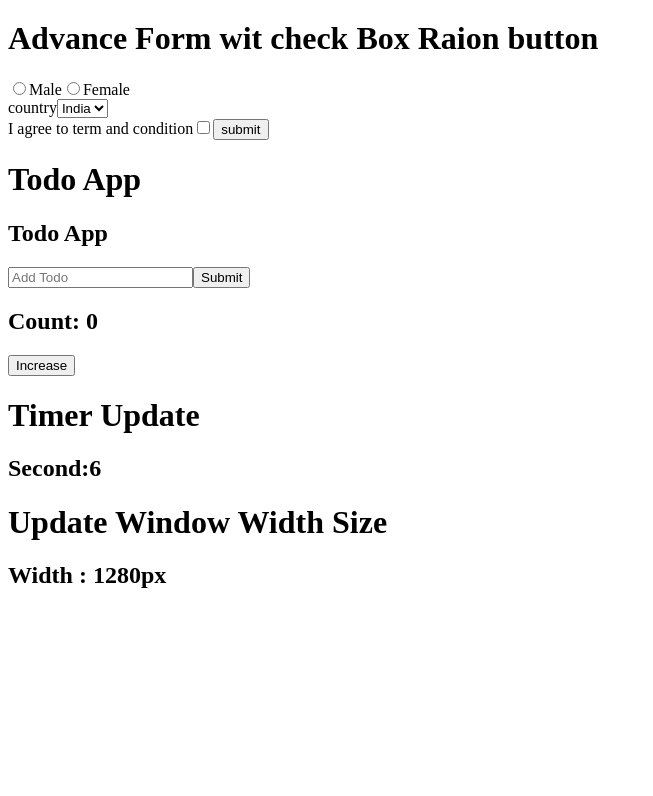
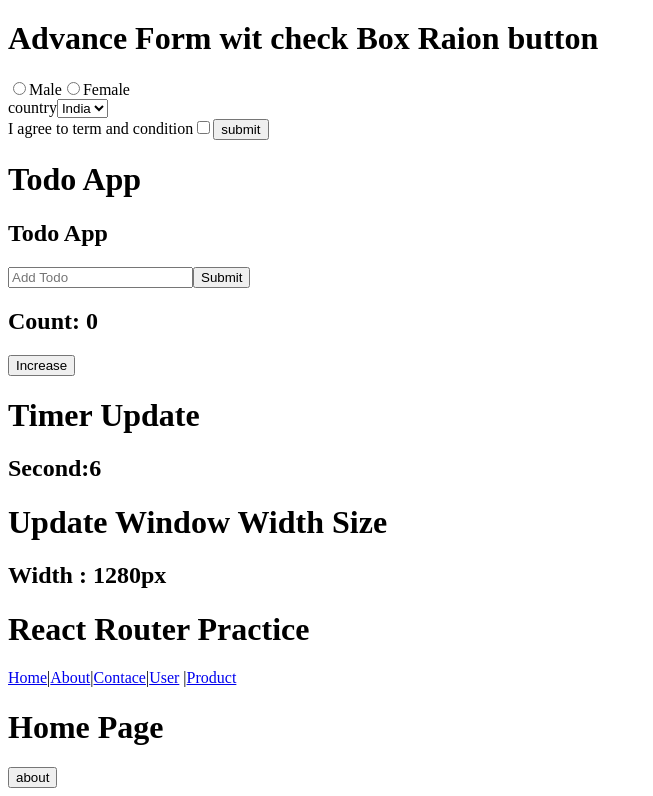
Before and after one commit to aadilne/full-stack-practice, a React (Vite) app in the folder ReactJS/ReactJSPractice/: page / in a window 1280 px wide. Shown: the part 2881-3677 px from the top of the page, without its empty margins (0-653 px from the left). Before the commit the page ends 3490 px from the top, so only its background shows below. Built offline with nearby package versions, Linux system fonts and the light colour scheme.

Commit message:
Practice React Router in ReactJS

```diff
--- a/ReactJS/ReactJSPractice/package.json
+++ b/ReactJS/ReactJSPractice/package.json
@@ -11,7 +11,8 @@
   },
   "dependencies": {
     "react": "^19.2.6",
-    "react-dom": "^19.2.6"
+    "react-dom": "^19.2.6",
+    "react-router-dom": "^7.18.0"
   },
   "devDependencies": {
     "@eslint/js": "^10.0.1",
--- a/ReactJS/ReactJSPractice/src/App.jsx
+++ b/ReactJS/ReactJSPractice/src/App.jsx
@@ -11,10 +11,31 @@ import Todo from './component/Todo'
 import UseEffectHook from './component/UseEffectHook'
 import Timer from './component/Timer'
 
+import RouterHome from './component/RouterHome'
+import RouterAbout from './component/RouterAbout'
+import RouterContact from './component/RouterContact'
+
+import { BrowserRouter, Routes, Route , Link , useParams } from "react-router-dom";
+
+import RouterProdect from './component/RouterProdect'
+
+
+
 
 
 
 function App() {
+
+  function  User(){
+    console.log(useParams())
+    const {id}=useParams()
+    return <h2>User Profile for Id: {id}</h2>
+  }
+
+  function NotFound(){
+
+    return <h1>404 page ot found</h1>
+  }
 
  //  const propHobbies = ["Art" , "Singing" , "Swiming" , "Cooking"]
 
@@ -44,6 +65,36 @@ function App() {
     < UseEffectHook/>
     <Timer/>
 
+
+    <BrowserRouter>
+    <h1>React Router Practice</h1>
+   {/*  <a href="/">Home</a> |
+    <a href="/RouterAbout">About</a> |
+    <a href="/RouterContact">Contact</a> | */}
+
+    <nav>
+      <Link to='/'>Home</Link>|
+      <Link to='RouterAbout'>About</Link>|
+      <Link to="RouterContact">Contace</Link>|
+      <Link to="/User/10">User</Link>  |
+      <Link to="RouterProdect">Product</Link>
+    </nav>
+
+    <Routes>
+      <Route path='/' element={<RouterHome />}/>
+      <Route path='/RouterAbout' element={<RouterAbout />}/>
+      <Route path='/RouterContact' element={<RouterContact />}/>
+
+      <Route path='/User/:id' element={<User />}/>
+      <Route path='*' element={<NotFound />}/>
+      <Route path='RouterProdect' element ={<RouterProdect/>} />
+
+    </Routes>
+    </BrowserRouter>
+
+
+
+
     </>
   )
 }
--- /dev/null
+++ b/ReactJS/ReactJSPractice/src/component/RouterAbout.jsx
@@ -0,0 +1,17 @@
+
+
+
+function RouterAbout(){
+
+
+
+    return (
+        <>
+        <h1>About Page</h1>
+
+
+        </>
+    )
+}
+
+export default RouterAbout
--- /dev/null
+++ b/ReactJS/ReactJSPractice/src/component/RouterContact.jsx
@@ -0,0 +1,12 @@
+
+
+function  RouterContact() {
+
+    return (
+        <>
+        <h1>Contact Page</h1>
+        </>
+    )
+}
+
+export default RouterContact
--- /dev/null
+++ b/ReactJS/ReactJSPractice/src/component/RouterHome.jsx
@@ -0,0 +1,16 @@
+
+import { useNavigate } from "react-router-dom"
+
+function  RouterHome(){
+    const navigate = useNavigate();
+
+
+    return(
+        <>
+        <h1>Home Page</h1>
+        <button onClick={() => navigate("/RouterAbout")}>about </button>
+        </>
+    )
+}
+
+export default RouterHome
--- /dev/null
+++ b/ReactJS/ReactJSPractice/src/component/RouterProdect.jsx
@@ -0,0 +1,11 @@
+
+function   RouterProdect(){
+
+
+    return (
+        <>
+        </>
+    )
+}
+
+export default RouterProdect
```
Also changed, not shown: ReactJS/ReactJSPractice/src/component/ReactRouter.jsx (added), 1 other file (tests, documents, lock files or other folders).
